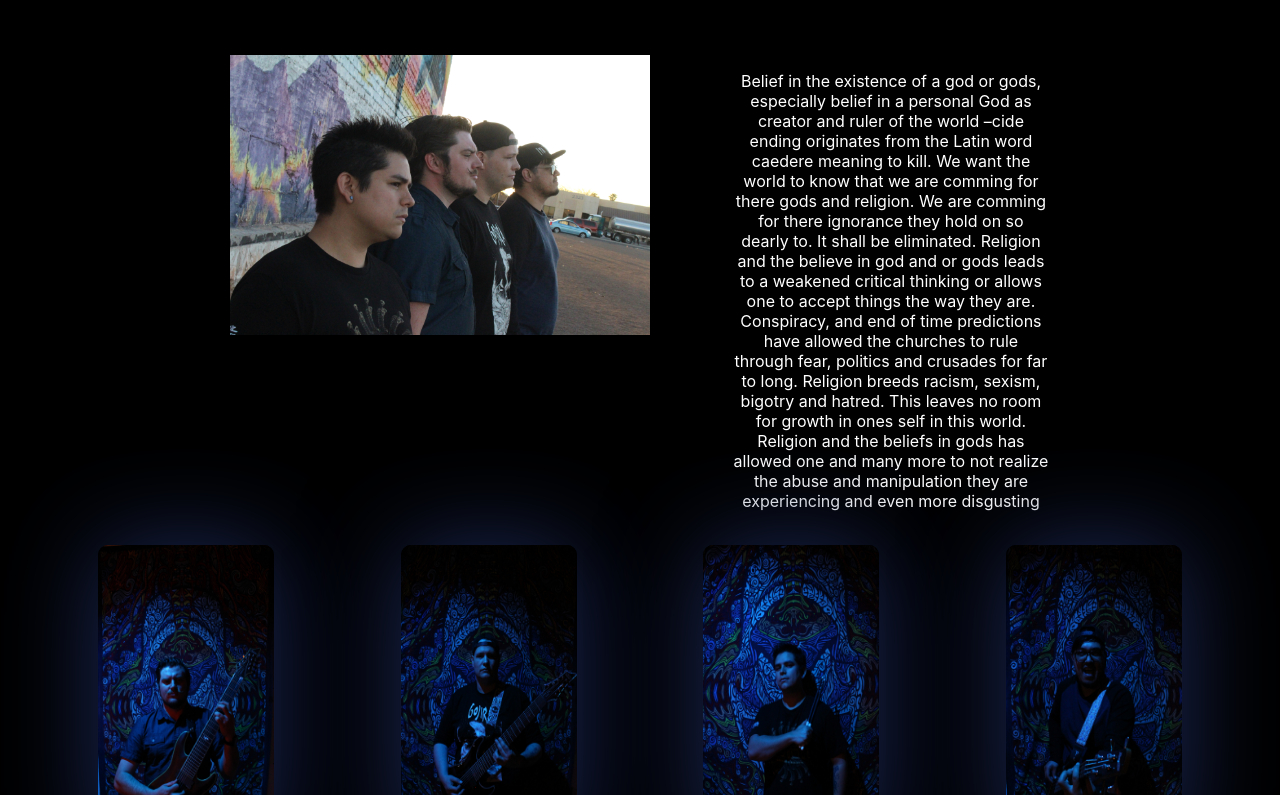
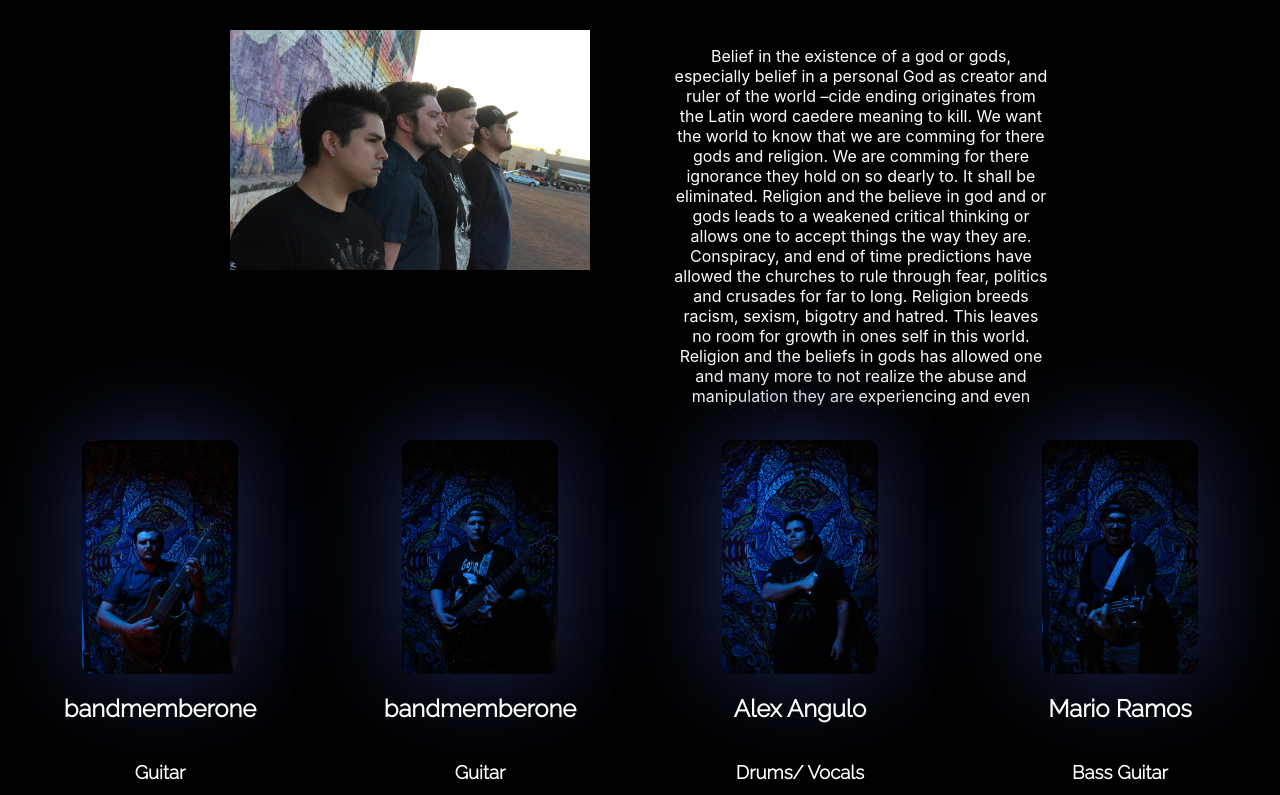
Before and after one commit to JesusFernandoRios/theocide, a Next.js app: page / in a window 1280 px wide. Shown: the part 870-1665 px from the top of the page. Built offline with nearby package versions, Linux system fonts and the light colour scheme.

Commit message:
working on proper element spacing and proper margins

```diff
--- a/styles/BandProfiles.module.css
+++ b/styles/BandProfiles.module.css
@@ -3,6 +3,7 @@
     display: flex;
     flex-direction: column;
     align-items: center;
+    padding: 30px;
 }
 
 .container img {
@@ -16,3 +17,8 @@
     color: white;
     font-family: 'Raleway', sans-serif;
 }
+
+.container h3 {
+    color: white;
+    font-family: 'Raleway', sans-serif;
+}
--- a/styles/Home.module.css
+++ b/styles/Home.module.css
@@ -1,5 +1,4 @@
 .container {
-  min-height: 100vh;
   display: flex;
   flex-direction: column;
   justify-content: center;
@@ -62,10 +61,9 @@
 }
 
 .bandBio {
-  margin-top: 2%;
   display: flex;
   flex-direction: column;
-  height: 70vh;
+  height: 60vh;
   width: 80%;
   color: white;
   text-align: center;
@@ -98,13 +96,12 @@
   justify-content: space-evenly;
   background-color: black;
   width: 100%;
-  height: 500px;
-  padding: 30px;
+  height: 100%;
 }
 
 .footer {
   width: 100%;
-  height: 80px;
+  height: 10vh;
   display: flex;
   justify-content: center;
   align-items: center;
@@ -116,7 +113,6 @@
 }
 
 .footer a {
-  height: 20%;
   display: flex;
   justify-content: center;
   align-items: center;
```
